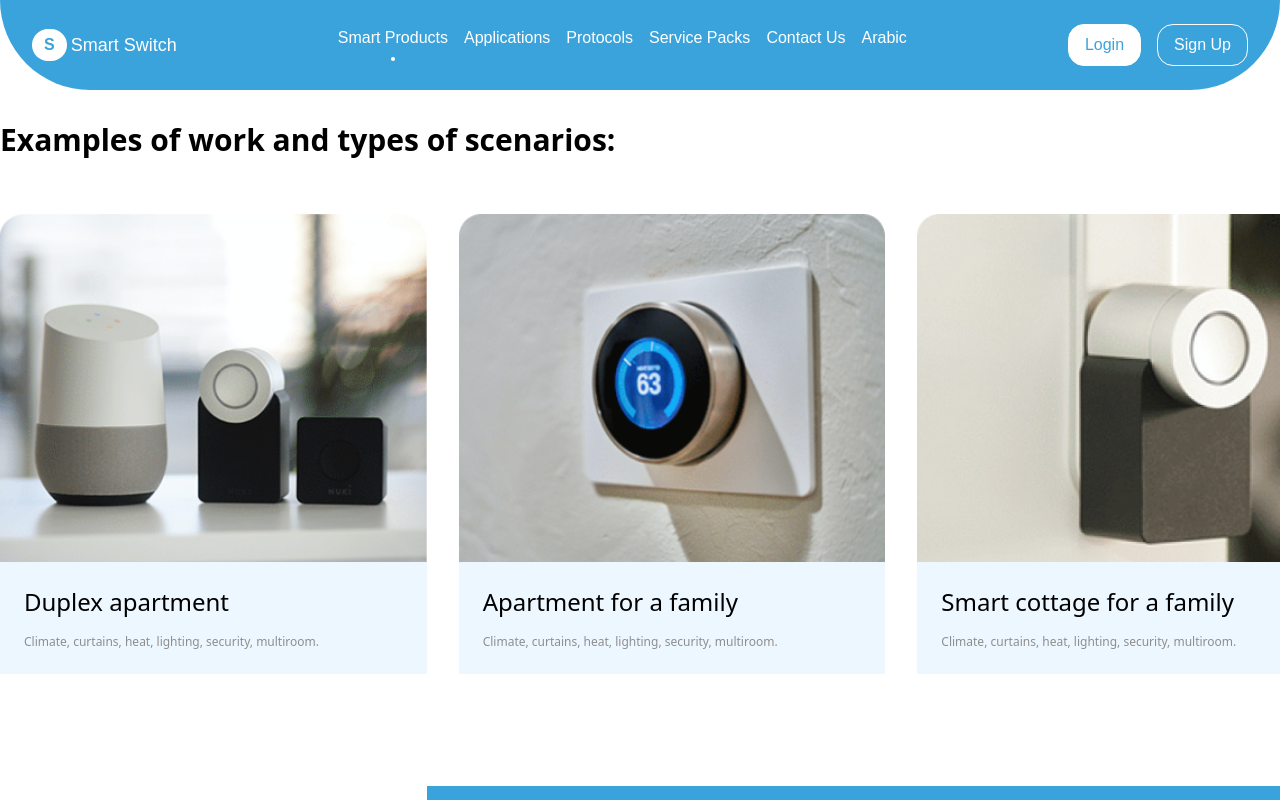
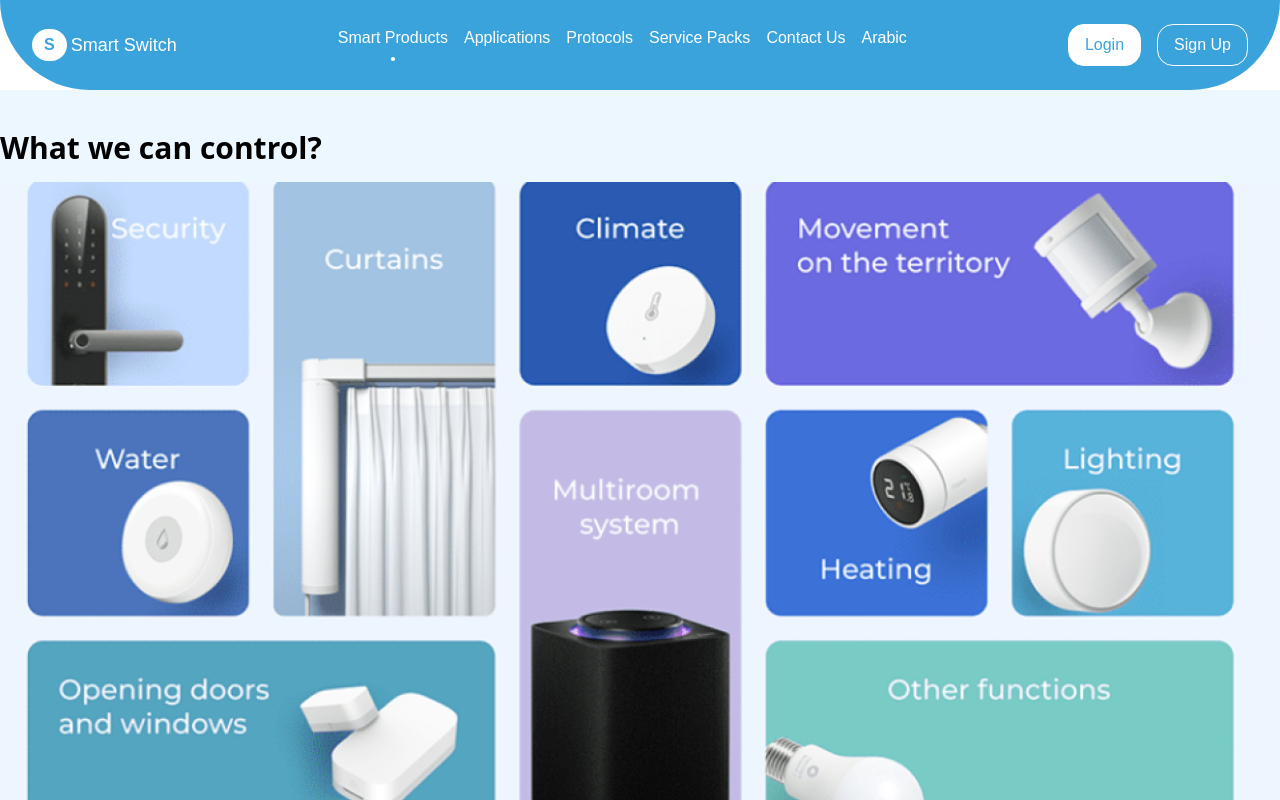
Before and after one commit to ahmedmansour779/smart-switch, a React (Vite) app: page / in a window 1280 px wide. Shown: the top 800 px of the page. Built offline with nearby package versions, Linux system fonts and the light colour scheme.

Commit message:
WhatWeCanControl section

```diff
--- /dev/null
+++ b/src/modules/Home/WhatWeCanControl/WhatWeCanControl.jsx
@@ -0,0 +1,22 @@
+import { useSelector } from "react-redux"
+import image from "../../../shared/Home/Devices.png"
+
+export default function WhatWeCanControl() {
+    const { msgWhatWeCanControl } = useSelector((state) => state.translations.translations)
+    const lang = useSelector((state) => state.translations.language)
+
+    return (
+        <div
+            style={{
+                direction: lang == "en" ? "ltr" : "rtl"
+            }}
+            className="bg-[#0093FF12] py-10">
+            <div className="container mx-auto flex flex-col gap-4">
+                <h1 className="text-3xl font-bold">
+                    {msgWhatWeCanControl}
+                </h1>
+                <img src={image} />
+            </div>
+        </div>
+    )
+}
--- /dev/null
+++ b/src/modules/Home/WhatWeCanControl/index.js
@@ -0,0 +1 @@
+export { default } from "./WhatWeCanControl";
--- a/src/pages/Home/Home.jsx
+++ b/src/pages/Home/Home.jsx
@@ -2,11 +2,13 @@ import ExampleOfWork from "../../modules/Home/ExampleOfWork";
 import OurAchievements from "../../modules/Home/OurAchievements";
 import OurClient from "../../modules/Home/OurClient/OurClient";
 import OurProducts from "../../modules/Home/OurProducts";
+import WhatWeCanControl from "../../modules/Home/WhatWeCanControl";
 
 export default function Home() {
     return (
         <div>
             {/* <HeroHomeSection /> */}
+            <WhatWeCanControl />
             <ExampleOfWork />
             <OurAchievements />
             <OurProducts />
--- a/src/store/translation/translations.json
+++ b/src/store/translation/translations.json
@@ -41,7 +41,8 @@
         "installationDone": "Installation done",
         "userWorldwide": "User Worldwide",
         "countries": "Countries",
-        "titleExampleOfWork": "Examples of work and types of scenarios:"
+        "titleExampleOfWork": "Examples of work and types of scenarios:",
+        "msgWhatWeCanControl": "What we can control?"
     },
     "ar": {
         "lang": "انجليزي",
@@ -85,6 +86,7 @@
         "installationDone": "تم التثبيت",
         "userWorldwide": "المستخدم في جميع أنحاء العالم",
         "countries": "بلدان",
-        "titleExampleOfWork": "أمثلة على العمل وأنواع السيناريوهات:"
+        "titleExampleOfWork": "أمثلة على العمل وأنواع السيناريوهات:",
+        "msgWhatWeCanControl": "ما الذي يمكننا السيطرة عليه؟"
     }
 }
```
Also changed, not shown: src/shared/Home/Devices.png (added).
